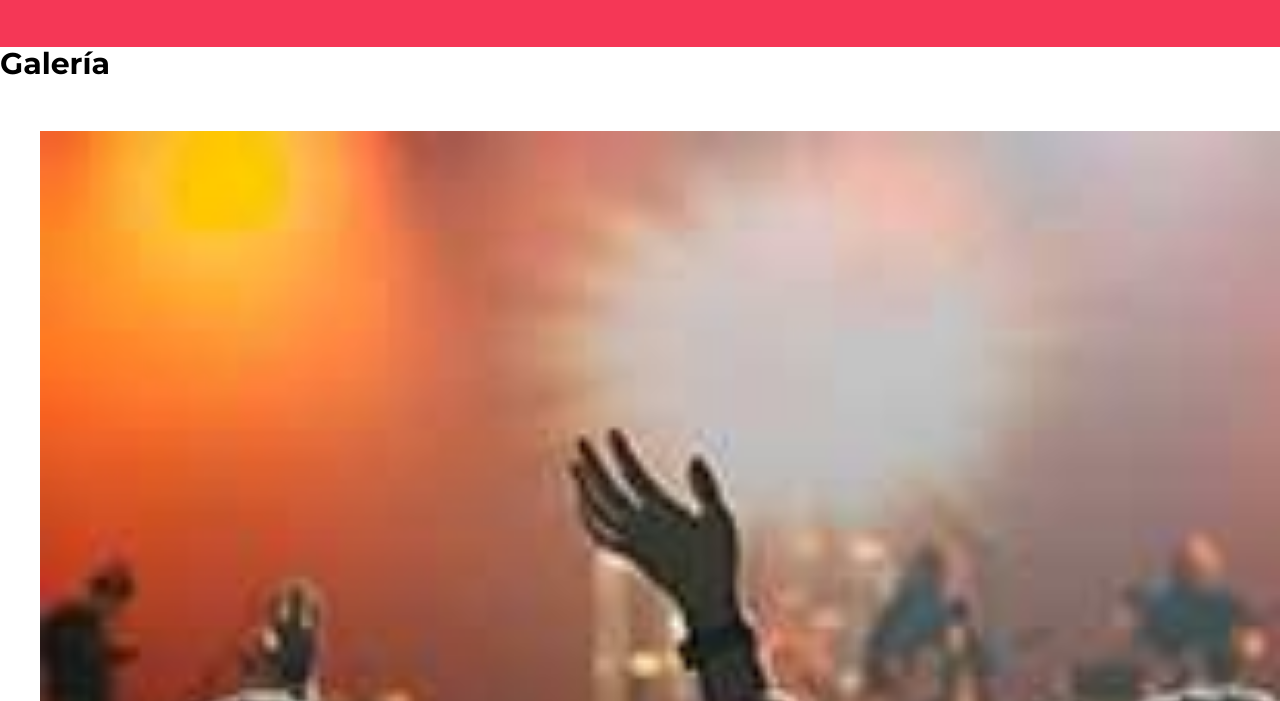
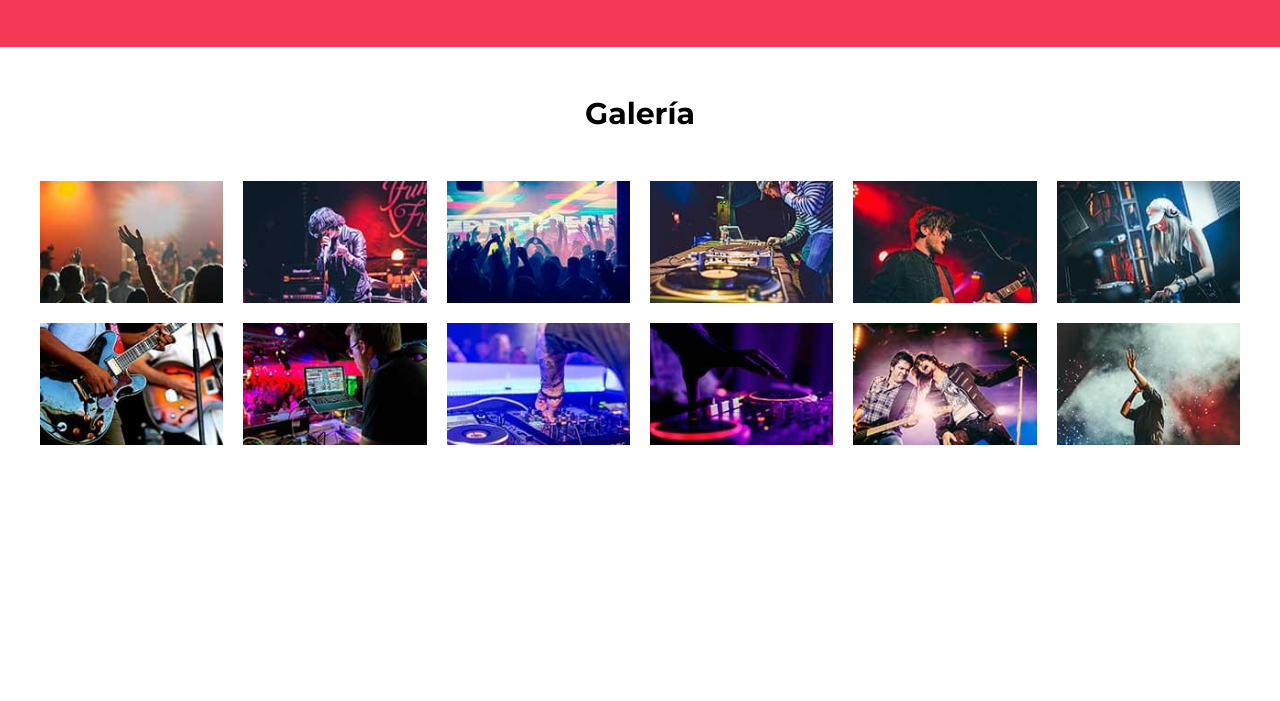
Before and after one commit to r0odr1/FestivalMusica, a website: page index.html in a window 1280 px wide. Shown: the part 2798-3499 px from the top of the page. After the commit the page ends 3293 px from the top, so only its background shows below. Drawn offline with Linux system fonts and the light colour scheme.

Commit message:
Aplicando SCSS a la galeria

```diff
--- a/index.html
+++ b/index.html
@@ -142,7 +142,7 @@
       <!-- .container-scenarios -->
     </section>
 
-    <section class="container-gallery">
+    <section class="gallery container">
       <h3>Galería</h3>
 
       <ul class="image-gallery"></ul>
--- /dev/null
+++ b/src/scss/layout/_galeria.scss
@@ -0,0 +1,26 @@
+@use "base/variables" as v;
+@use "base/mixins" as m;
+
+.gallery {
+  padding: 5rem 0;
+
+  h3 {
+    text-align: center;
+  }
+}
+
+.image-gallery {
+  @include m.reset-list;
+  @include m.grid(2, 2rem);
+  @include m.phone {
+    @include m.grid(3, 2rem);
+  }
+
+  @include m.tablet {
+    @include m.grid(4, 2rem);
+  }
+
+  @include m.desktop {
+    @include m.grid(6, 2rem);
+  }
+}
--- a/src/scss/layout/_index.scss
+++ b/src/scss/layout/_index.scss
@@ -2,3 +2,4 @@
 @forward 'video';
 @forward 'festival';
 @forward 'lineup';
+@forward 'galeria';
```
Also changed, not shown: build/css/app.css.
